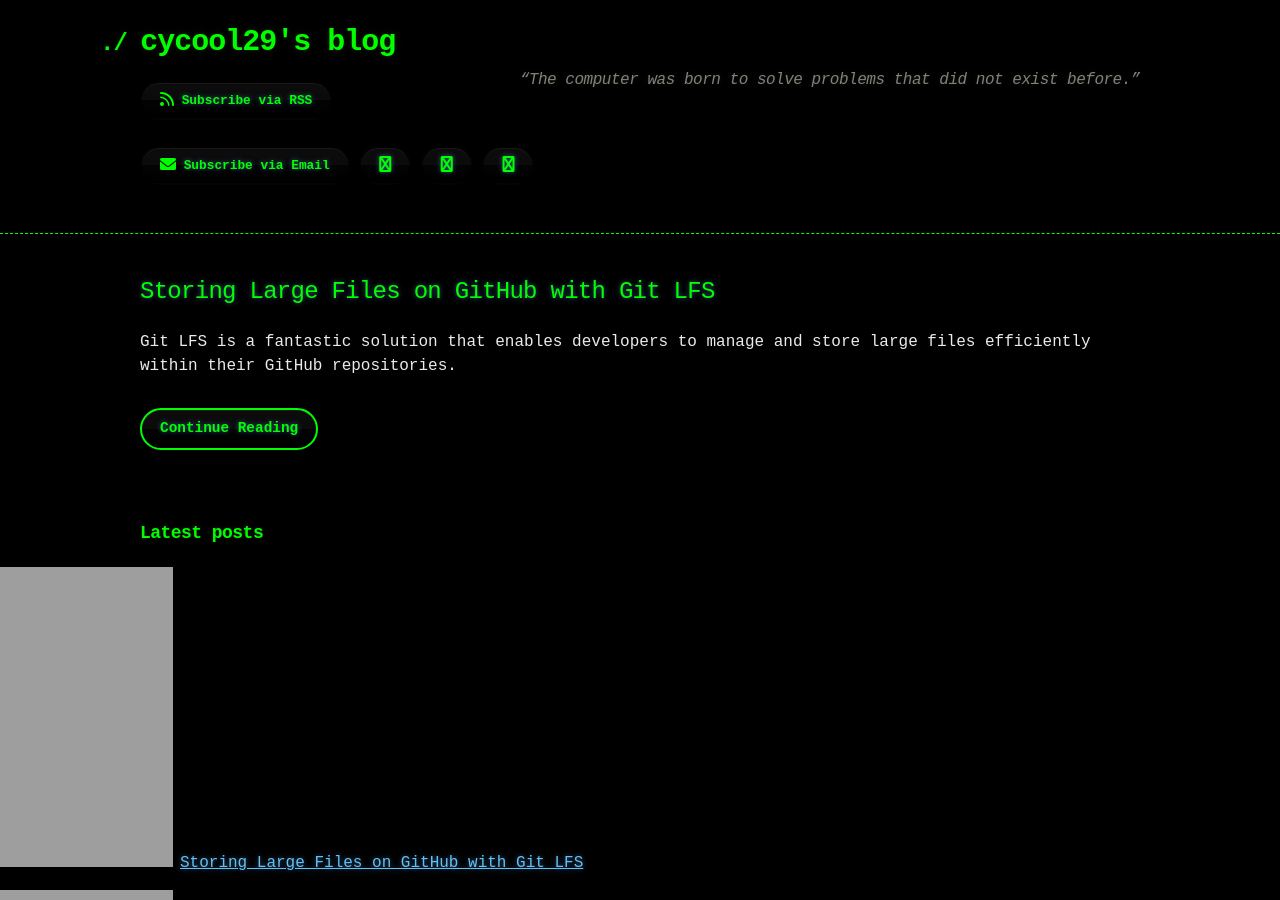
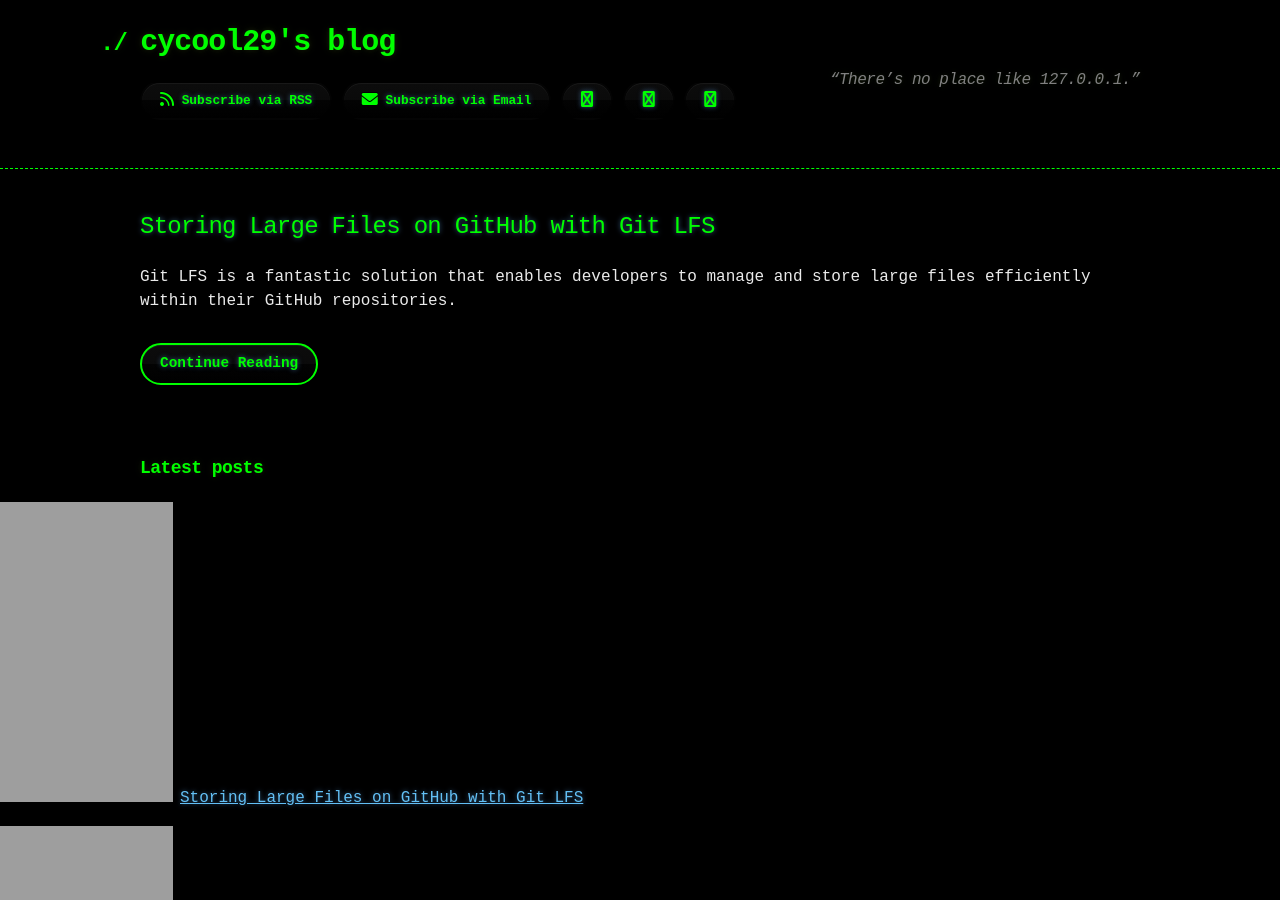
Before and after one commit to cycool29/cycool29.github.io, a Jekyll site: the page built from index.md, in a window 1280 px wide and 900 px high. Built offline with Jekyll 4.4.1, drawn with Linux system fonts in a browser that asks for light colours; a style sheet for code colours, icons or effects is not loaded.

Commit message:
Update quotes

```diff
--- a/_config.yml
+++ b/_config.yml
@@ -1,5 +1,5 @@
 title: cycool29's blog
-description: "“The computer was born to solve problems that did not exist before.” "
+description: "“There’s no place like 127.0.0.1.” "
 bio: A high school student. Intermediate in Python, Git, Bash. Learning JavaScript. He/Him. "
 author: cycool29
 url: https://cycool29.github.io
```
